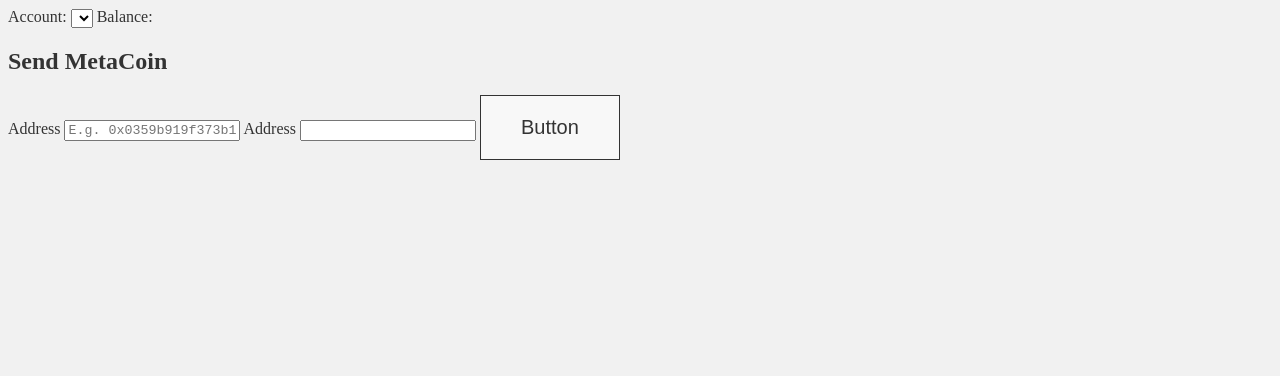
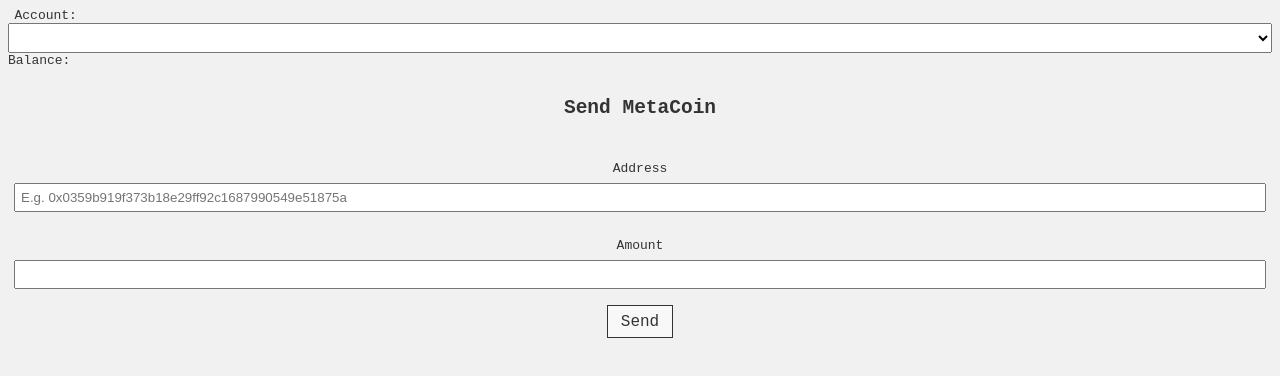
Before and after one commit to dtcristo/metacoin-ui, a website: page app/index.html in a window 1280 px wide. Drawn offline with nearby package versions, Linux system fonts and the light colour scheme; files that its build step writes are made by us from their sources; files whose address does not match are found by name.

Commit message:
Add sendCoin

```diff
--- a/app/index.html
+++ b/app/index.html
@@ -24,10 +24,10 @@
       <label for="send-meta-address">Address</label>
       <input class="send-meta__input" id="send-meta-address" type="text" name="address" value="" placeholder="E.g. 0x0359b919f373b18e29ff92c1687990549e51875a">
 
-      <label for="send-meta-amount">Address</label>
+      <label for="send-meta-amount">Amount</label>
       <input class="send-meta__input" id="send-meta-amount" type="text" name="amount" value="">
 
-      <button class="send-meta__button">Button</button>
+      <button class="send-meta__button">Send</button>
     </div>
   </body>
 </html>
--- a/app/javascripts/app.js
+++ b/app/javascripts/app.js
@@ -41,5 +41,12 @@ $(function(){
   function getBalance(acc) {
     return meta.getBalance.call(acc).toNumber();
   }
-  $("button").click(getBalance);
+
+  function sendCoin() {
+    var amount = $("#send-meta-amount").val();
+    var destination = $("#send-meta-address").val();
+    meta.sendCoin(destination, amount, {from: account})
+  }
+
+  $(".send-meta__button").click(sendCoin);
 });
--- a/app/stylesheets/chrome.scss
+++ b/app/stylesheets/chrome.scss
@@ -1,3 +1,29 @@
-body{background: #f1f1f1; color: #333;}
-button{font-size: 20px; border: 1px solid #333; background: #f8f8f8; padding: 1em 2em; color: #333;}
-select, input{font-family: monospace;}
+body{
+  background: #f1f1f1;
+  color: #333;
+  font-family: monospace;
+}
+.send-meta{
+  display: flex;
+  flex-direction: column;
+  justify-content: center;
+  align-items: center;
+  align-content: center;
+  padding: 1em;
+}
+button{
+  font-size: 16px;
+  border: 1px solid #333;
+  background: #f8f8f8;
+  padding: 0.4em 0.8em;
+  color: #333;
+  margin: 1em 0;
+  font-family: monospace;
+}
+label{
+  margin: 2em 0.5em 0.5em;
+}
+select, input{
+  width: 100%;
+  padding: 0.4em;
+}
```
